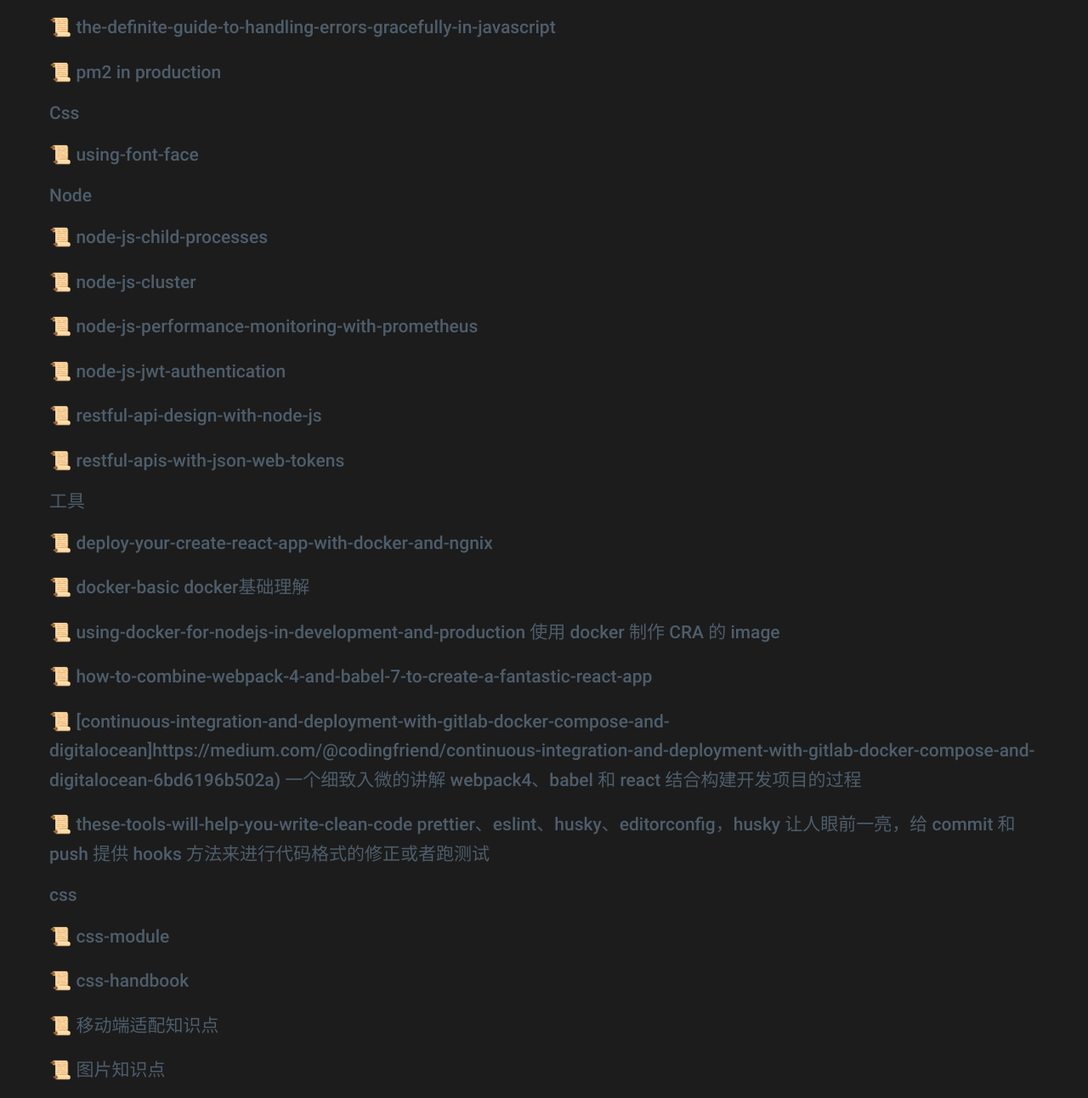
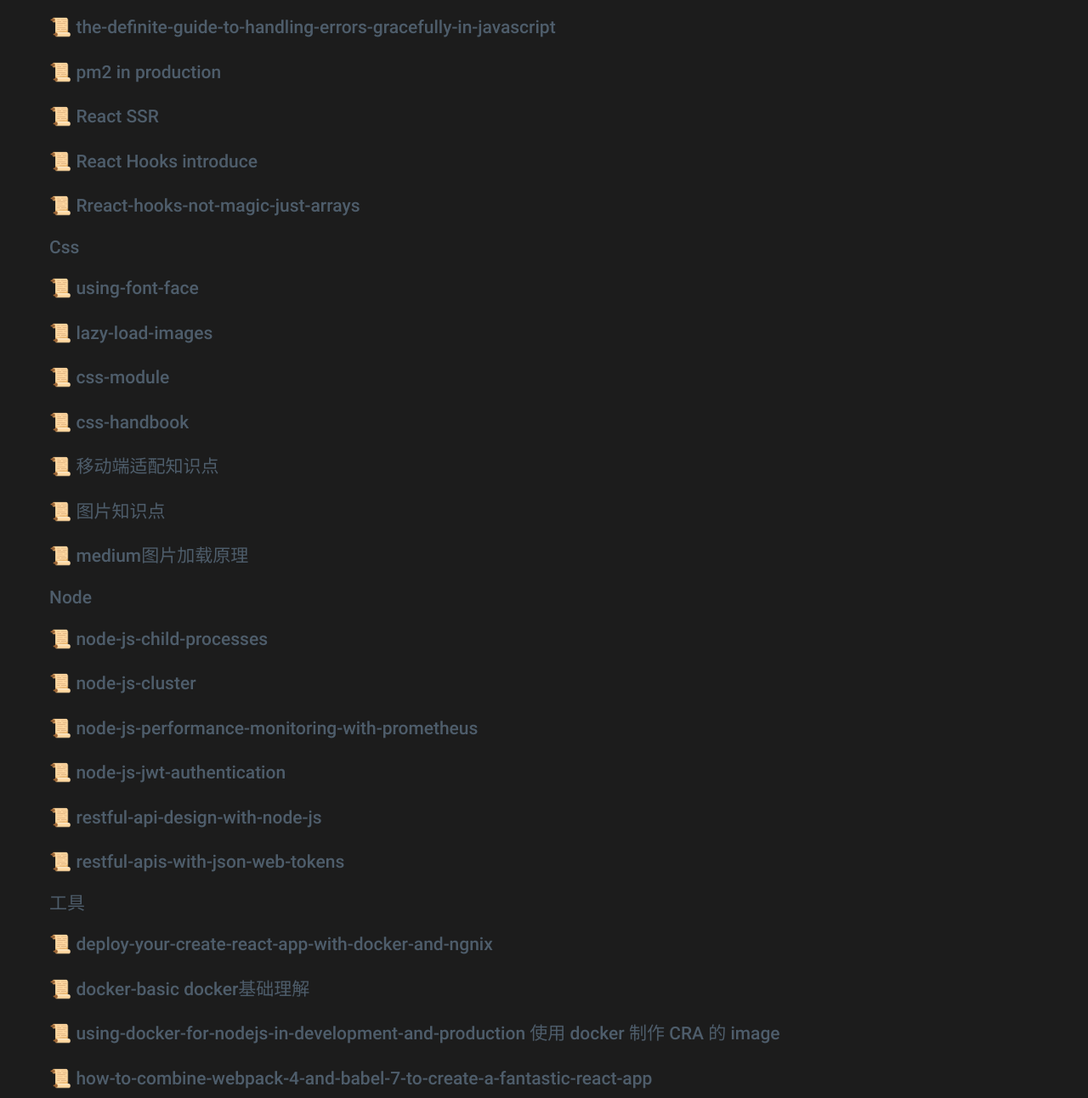
Before and after one commit to violet0sea/the-greate-gatsby, a Gatsby site: page /blog/nicelinks in a window 1280 px wide. Shown: the part 583-1875 px from the top of the page at 85% size. Built offline with nearby package versions, Linux system fonts and the light colour scheme; Gatsby itself is replaced by a stand-in of ours.

Commit message:
feat:add links

```diff
--- a/src/pages/blog/nicelinks.md
+++ b/src/pages/blog/nicelinks.md
@@ -24,9 +24,25 @@
 
 - 📜 [pm2 in production](https://medium.freecodecamp.org/you-should-never-ever-run-directly-against-node-js-in-production-maybe-7fdfaed51ec6)
 
+- 📜 [React SSR](https://medium.com/better-programming/demystifying-reacts-server-side-render-de335d408fe4)
+
+- 📜 [React Hooks introduce](https://www.netlify.com/blog/2019/03/11/deep-dive-how-do-react-hooks-really-work/?source=post_page---------------------------)
+
+- 📜 [Rreact-hooks-not-magic-just-arrays](https://medium.com/@ryardley/react-hooks-not-magic-just-arrays-cd4f1857236e)
+
 ##### Css
 
 - 📜 [using-font-face](https://css-tricks.com/snippets/css/using-font-face/)
+- 📜 [lazy-load-images](https://www.sitepoint.com/five-techniques-lazy-load-images-website-performance/)
+
+- 📜 [css-module](https://css-tricks.com/css-modules-part-1-need)
+
+- 📜 [css-handbook](https://medium.freecodecamp.org/the-css-handbook-a-handy-guide-to-css-for-developers-b56695917d11)
+
+- 📜 [移动端适配知识点](https://segmentfault.com/a/1190000019207842#articleHeader6)
+
+- 📜 [图片知识点](https://segmentfault.com/a/1190000019231550)
+- 📜 [medium图片加载原理](https://jmperezperez.com/medium-image-progressive-loading-placeholder/)
 
 ##### Node
 
@@ -60,16 +76,6 @@
 - 📜 [these-tools-will-help-you-write-clean-code](https://medium.freecodecamp.org/these-tools-will-help-you-write-clean-code-da4b5401f68e)
   prettier、eslint、husky、editorconfig，husky 让人眼前一亮，给 commit 和 push 提供 hooks 方法来进行代码格式的修正或者跑测试
 
-##### css
-
-- 📜 [css-module](https://css-tricks.com/css-modules-part-1-need)
-
-- 📜 [css-handbook](https://medium.freecodecamp.org/the-css-handbook-a-handy-guide-to-css-for-developers-b56695917d11)
-
-- 📜 [移动端适配知识点](https://segmentfault.com/a/1190000019207842#articleHeader6)
-
-- 📜 [图片知识点](https://segmentfault.com/a/1190000019231550)
-
 #### 2. Repos
 
 - ❤️ [33-js-concepts](https://github.com/leonardomso/33-js-concepts)
--- a/src/pages/blog/tool.md
+++ b/src/pages/blog/tool.md
@@ -15,3 +15,5 @@
 - [Trello](https://trello.com/) 个人的 TODOlist，记录任务
 
 - [ngrok](https://ngrok.com/) 内网穿透
+
+- [draw](https://www.draw.io/) 流程图
```
